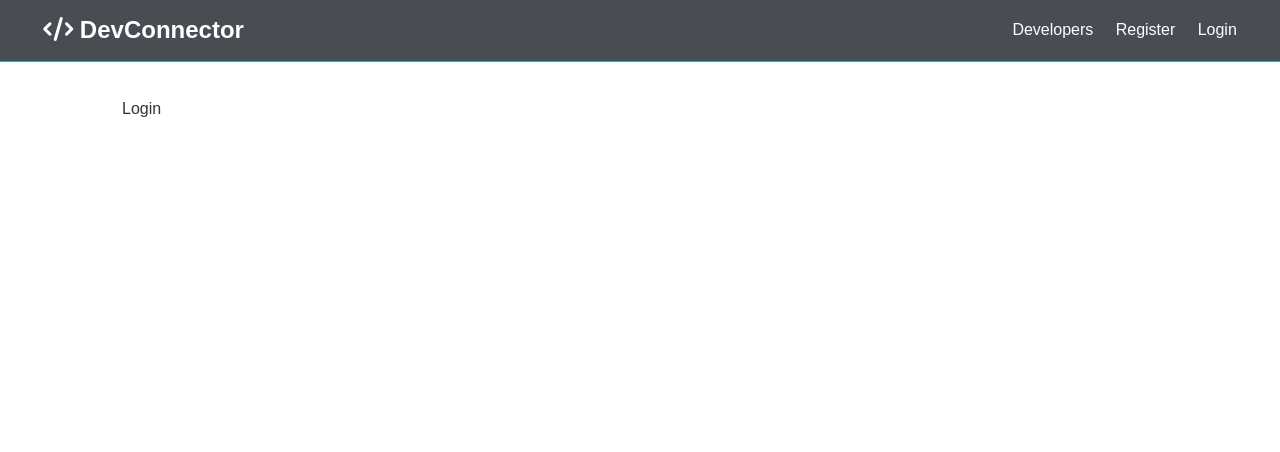
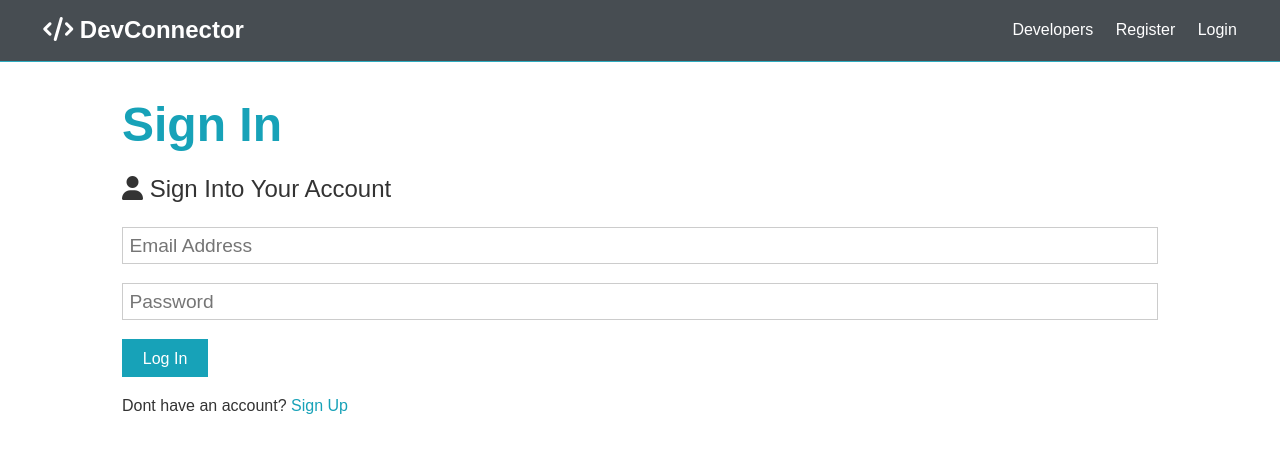
Before and after one commit to timmlaxton/dev_finder, a React (Create React App) app in the folder client/: page /login in a window 1280 px wide. Shown: the top 452 px of the page. Built offline with nearby package versions, Linux system fonts and the light colour scheme.

Commit message:
login / register connected

```diff
--- a/client/src/components/auth/Login.js
+++ b/client/src/components/auth/Login.js
@@ -1,11 +1,56 @@
-import React from 'react'
+import React, {Fragment, useState} from 'react'
+import { Link } from 'react-router-dom';
+
 
 export const Login = () => {
+    const [formData, setFormData] = useState({
+
+        email: '',
+        password: "",
+
+        });
+
+        const {  email, password, } =  formData;
+
+        const onChange = e => setFormData({ ...formData, [e.target.name]: e.target.value });
+
+        const onSubmit = async e => {
+            e.preventDefault();
+            console.log("Success");
+
+
+            }
+
+
+
     return (
-        <div>
-           Login
+        <Fragment>
+           <h1 className="large text-primary">Sign In</h1>
+      <p className="lead"><i className="fas fa-user"></i> Sign Into Your Account</p>
+      <form className="form" onSubmit={e => onSubmit(e)}>
+
+        <div className="form-group">
+          <input type="email" placeholder="Email Address" name="email" value={email} onChange={e => onChange(e)} required />
+
         </div>
+        <div className="form-group">
+          <input
+            type="password"
+            placeholder="Password"
+            name="password"
+            value={password}
+            onChange={e => onChange(e)} required
+            minLength="6"
+          />
+        </div>
+
+        <input type="submit" className="btn btn-primary" value="Log In" />
+      </form>
+      <p className="my-1">
+        Dont have an account? <Link to="/register">Sign Up</Link>
+      </p>
+        </Fragment>
     )
 }
 
-export default Login;
+export default Login
--- a/client/src/components/auth/Register.js
+++ b/client/src/components/auth/Register.js
@@ -1,4 +1,6 @@
 import React, {Fragment, useState} from 'react'
+import { Link} from 'react-router-dom';
+
 
 export const Register = () => {
     const [formData, setFormData] = useState({
@@ -12,17 +14,13 @@
 
         const onChange = e => setFormData({ ...formData, [e.target.name]: e.target.value });
 
-        const onSubmit = e => {
+        const onSubmit = async e => {
             e.preventDefault();
             if(password != password2) {
                 console.log('Passwords do not match');
 
-            } else {
-                console.log(formData);
-
             }
-        }
-
+            }
 
 
     return (
@@ -31,7 +29,7 @@
       <p className="lead"><i className="fas fa-user"></i> Create Your Account</p>
       <form className="form" onSubmit={e => onSubmit(e)}>
         <div className="form-group">
-          <input type="text" placeholder="Name" name="{name}" onChange={e => onChange(e)} required />
+          <input type="text" placeholder="Name" name="name" value={name} onChange={e => onChange(e)} required />
         </div>
         <div className="form-group">
           <input type="email" placeholder="Email Address" name="email" value={email} onChange={e => onChange(e)} required />
@@ -63,7 +61,7 @@
         <input type="submit" className="btn btn-primary" value="Register" />
       </form>
       <p className="my-1">
-        Already have an account? <a href="login.html">Sign In</a>
+        Already have an account? <Link to="/login">Sign In</Link>
       </p>
         </Fragment>
     )
```
